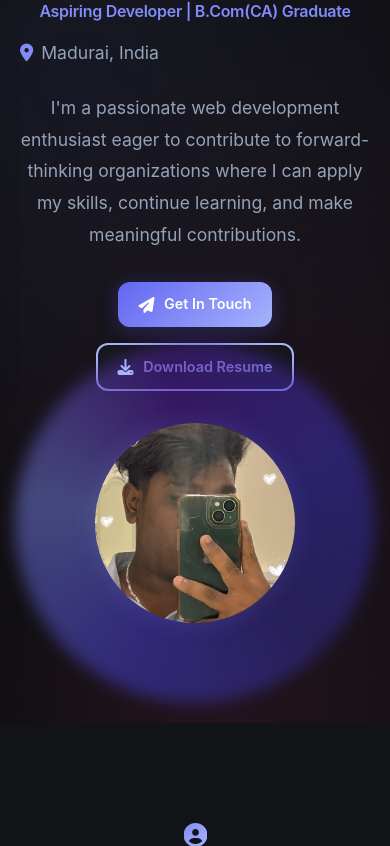
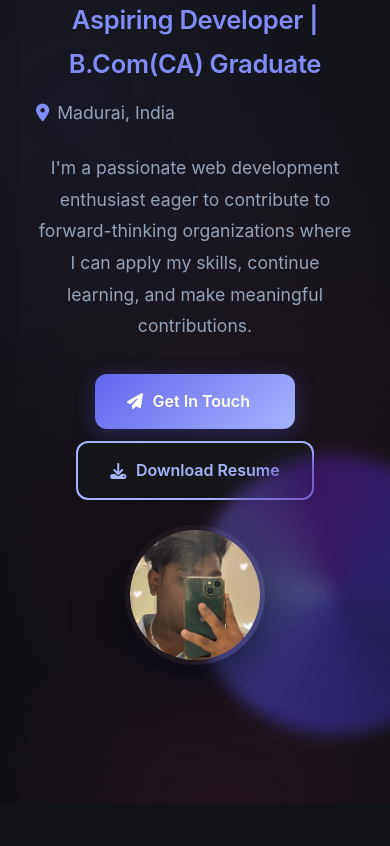
Before and after one commit to ziyad-a-20/Personal-Portfolio, a plain HTML site: page index.html in a window 390 px wide. Shown: the part 193-1039 px from the top of the page. Drawn offline with nearby package versions, Linux system fonts and the light colour scheme.

Commit message:
Added BackToTop

```diff
--- a/index.html
+++ b/index.html
@@ -53,7 +53,7 @@
                     </div>
                 </div>
                 <div class="hero-image" data-aos="fade-left" data-aos-delay="200">
-                    <img src="assets/photo.jpg" alt="Ziyad A" class="profile-photo">
+                    <img src="assets/photo.jpg" alt="Ziyad A" class="profile-photo" loading="lazy">
                 </div>
             </div>
         </div>
@@ -252,6 +252,10 @@
         </div>
     </footer>
 
+    <div id="backToTop" class="back-to-top">
+        <i class="fa fa-arrow-up"></i>
+    </div>
+
     <!-- AOS Library JS -->
     <script src="https://unpkg.com/aos@2.3.1/dist/aos.js"></script>
 
--- a/script.js
+++ b/script.js
@@ -96,3 +96,21 @@ window.addEventListener('scroll', function() {
         navbar.style.boxShadow = '0 2px 10px rgba(0, 0, 0, 0.05)';
     }
 });
+
+
+// BACK TO TOP BUTTON
+const backBtn = document.getElementById("backToTop");
+
+// Show/Hide
+window.addEventListener("scroll", () => {
+  if (window.scrollY > 500) {
+    backBtn.classList.add("show");
+  } else {
+    backBtn.classList.remove("show");
+  }
+});
+
+// Scroll to top
+backBtn.onclick = () => {
+  window.scrollTo({ top: 0, behavior: "smooth" });
+};
--- a/style.css
+++ b/style.css
@@ -1162,6 +1162,41 @@ section {
   border-color: rgba(255, 255, 255, 0.18);
 }
 
+/* BacktoTop */
+.back-to-top {
+  position: fixed;
+  bottom: 30px;
+  right: 30px;
+  width: 55px;
+  height: 55px;
+  background: linear-gradient(
+    135deg,
+    var(--primary-color),
+    var(--primary-light),
+    var(--accent-color),
+    var(--secondary-color)
+  );
+  border-radius: 50%;
+  display: flex;
+  align-items: center;
+  justify-content: center;
+  color: white;
+  font-size: 1.4rem;
+  cursor: pointer;
+  box-shadow: var(--shadow-md);
+  z-index: 9000;
+  opacity: 0;
+  visibility: hidden;
+  transition: 0.4s ease;
+}
+
+.back-to-top.show {
+  opacity: 1;
+  visibility: visible;
+  transform: translateY(-8px);
+}
+
+
 /* RESPONSIVE  */
 @media (max-width: 768px) {
   .nav-menu {
@@ -1191,79 +1226,86 @@ section {
   }
 
   .hero-content {
-    grid-template-columns: 1fr;
-    gap: 2rem;
+    display: flex;
+    flex-direction: column;
+    align-items: center;
     text-align: center;
+    gap: 1.2rem;
+    padding-bottom: 2.4rem;
   }
 
-  .hero-name {
-    font-size: 2.5rem;
+  .hero-text {
+    order: 1;
+    width: 100%;
+    max-width: 720px;
+    padding: 0 1rem;
   }
 
-  .hero-role {
-    font-size: 1.2rem;
+  .hero-image {
+    order: 2;
+    display: flex;
+    justify-content: center;
+    align-items: center;
+    position: relative;
+    width: 100%;
+    margin-top: 6px;
   }
 
+  /* Constrain the profile image and keep it circular */
   .profile-photo {
-    width: 250px;
-    height: 250px;
+    width: 170px;
+    height: 170px;
+    max-width: 40vw;
+    border-radius: 50%;
+    object-fit: cover;
+    display: block;
+    border: 6px solid rgba(255,255,255,0.03);
+    box-shadow: 0 18px 50px rgba(2,6,23,0.6);
+    background: transparent;
   }
 
-  .section-title {
-    font-size: 2rem;
+  /* Make the decorative glow/orb centered and smaller on mobile.
+     (Overrides any existing ::before/::after sizes placed on .hero-image) */
+  .hero-image::before,
+  .hero-image::after {
+    left: 50%;
+    right: auto;
+    transform: translateX(-50%);
   }
 
-  .skills-grid {
-    grid-template-columns: 1fr;
+  .hero-image::before {
+    width: 360px;
+    height: 360px;
+    margin-left: 0;
   }
-
-  .projects-grid {
-    grid-template-columns: 1fr;
-  }
-
-  .contact-links {
-    gap: 1rem;
-  }
-
-  .hero-buttons {
-    justify-content: center;
-  }
-
-  .footer-content {
-    flex-direction: column;
-    align-items: center;
-  }
-
-  .footer-social {
-    justify-content: center;
-  }
-
-  .section-title {
-    flex-direction: column;
-    gap: 0.5rem;
-  }
-
-  .section-title i {
-    font-size: 1.5rem;
+  .hero-image::after {
+    width: 280px;
+    height: 280px;
+    margin-left: 0;
   }
 }
 
-@media (max-width: 480px) {
-  .hero-name {
-    font-size: 2rem;
+/* Extra small phones */
+@media (max-width: 420px) {
+  .profile-photo {
+    width: 140px;
+    height: 140px;
+    max-width: 46vw;
+    border-width: 5px;
   }
 
-  .hero-role {
-    font-size: 1rem;
+  .hero-image::before { width: 280px; height: 280px; }
+  .hero-image::after  { width: 200px; height: 200px; }
+
+  /* Stack action buttons and keep them centered */
+  .hero-buttons {
+    display: flex;
+    flex-direction: column;
+    gap: 12px;
+    align-items: center;
+    width: 100%;
+    padding: 0 1rem;
   }
-
-  .profile-photo {
-    width: 200px;
-    height: 200px;
-  }
-
-  .btn {
-    padding: 10px 20px;
-    font-size: 0.9rem;
-  }
+  .hero-buttons .btn { min-width: 200px; width: auto; }
+  .hero-name { font-size: 2rem; }
 }
```
